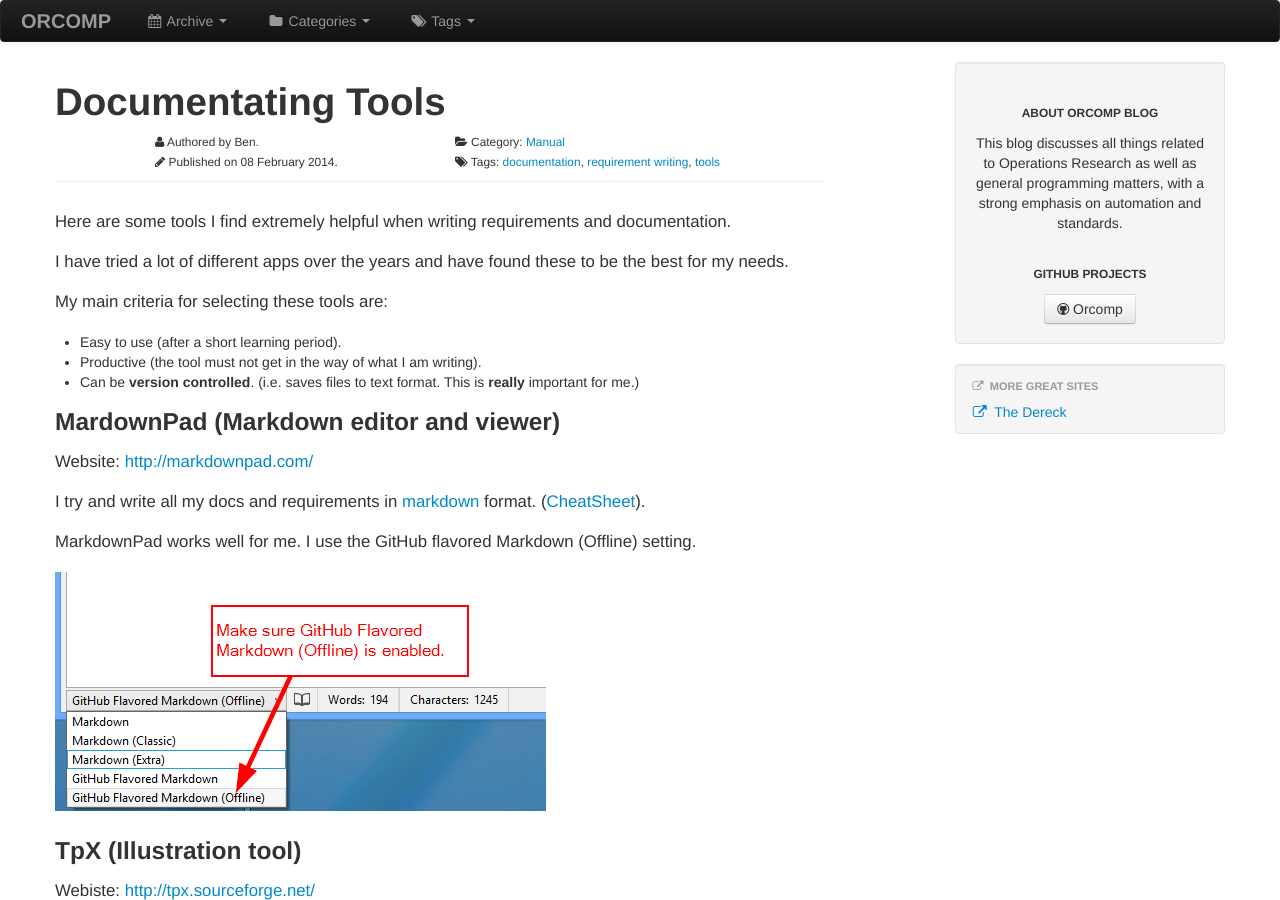
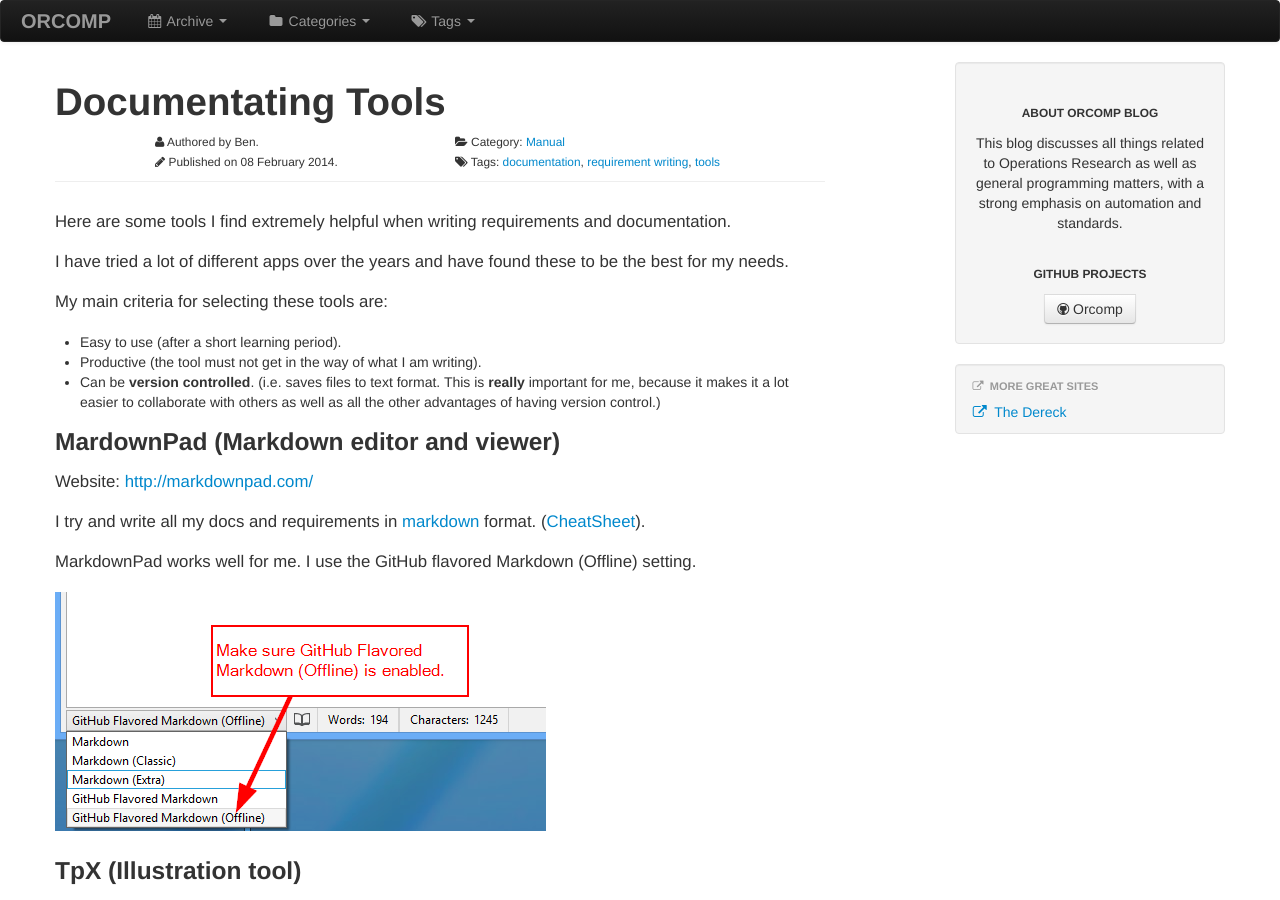
Before and after one commit to Orcomp/Blog, a Jekyll site: the page built from _posts/2014-02-08-Documenting-Tools.md, in a window 1280 px wide and 900 px high. Built offline with Jekyll 4.4.1, drawn with Linux system fonts in a browser that asks for light colours.

Commit message:
(*) Update.

```diff
--- a/_posts/2014-02-08-Documenting-Tools.md
+++ b/_posts/2014-02-08-Documenting-Tools.md
@@ -15,7 +15,7 @@
 My main criteria for selecting these tools are:
 - Easy to use (after a short learning period).
 - Productive (the tool must not get in the way of what I am writing).
-- Can be **version controlled**. (i.e. saves files to text format. This is **really** important for me.)
+- Can be **version controlled**. (i.e. saves files to text format. This is **really** important for me, because it makes it a lot easier to collaborate with others as well as all the other advantages of having version control.)
 
 ### MardownPad (Markdown editor and viewer)
 
```
